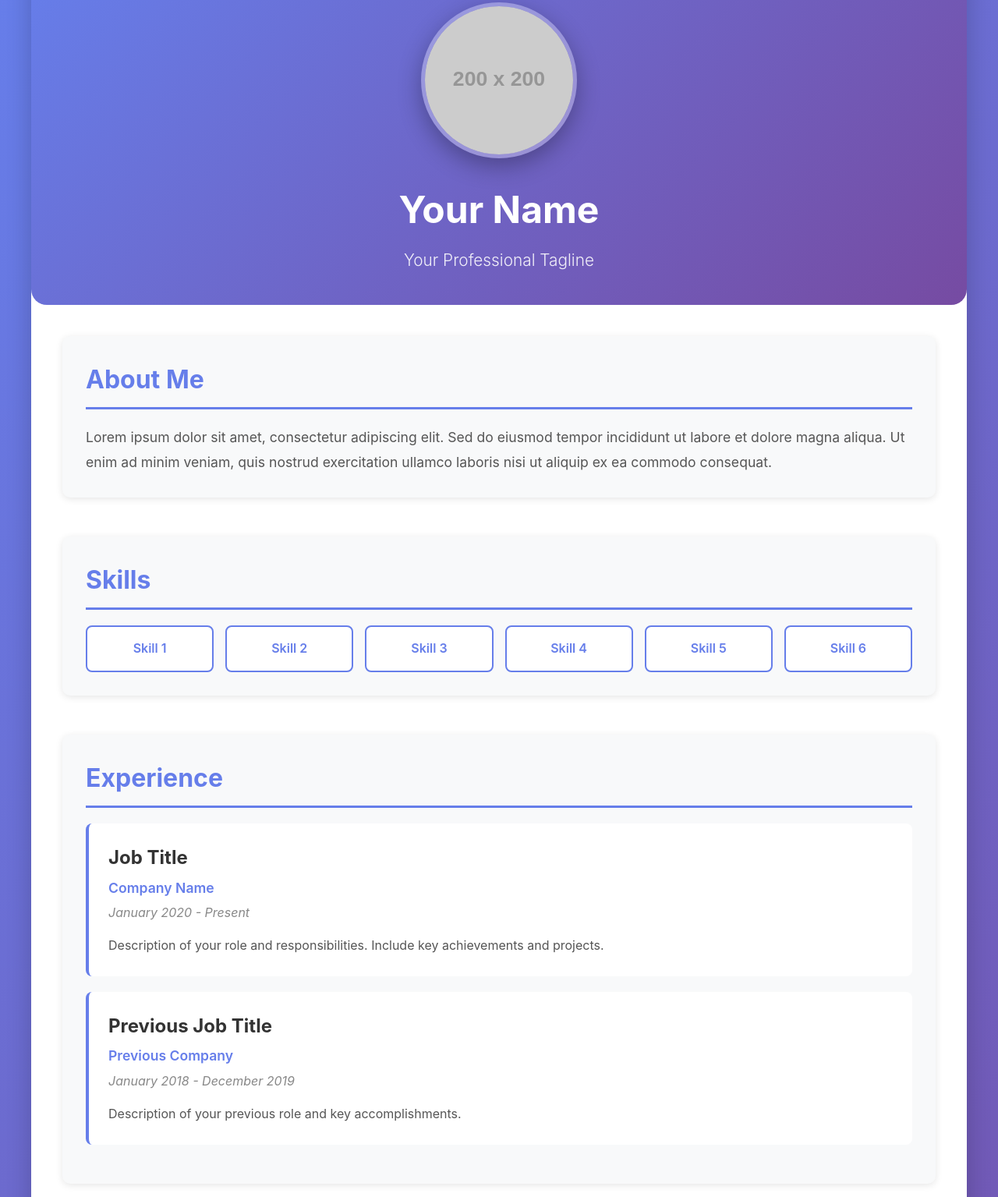
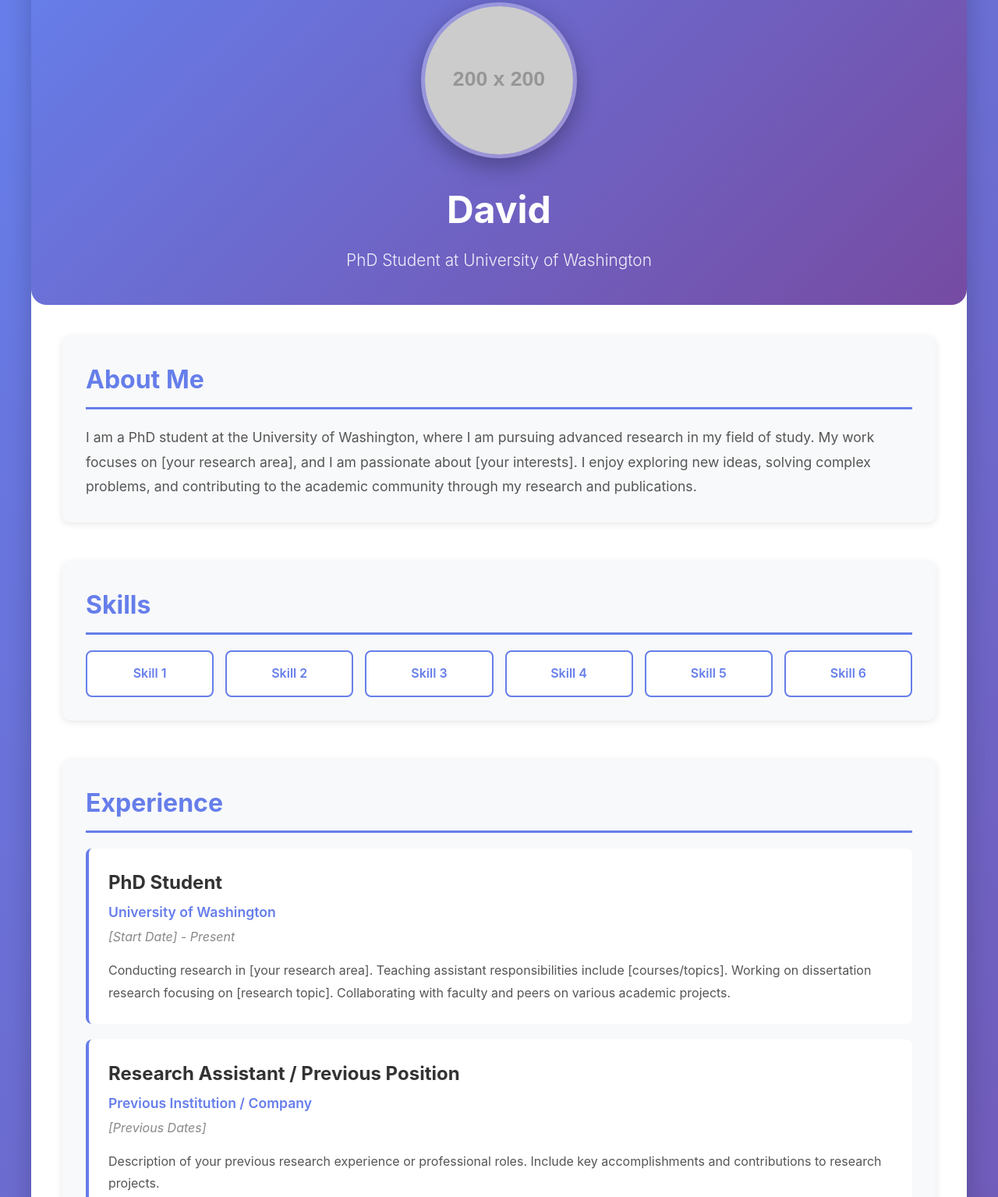
Before and after one commit to fengc777/fengc777, a plain HTML site: page index.html in a window 1280 px wide. Shown: the part 37-1572 px from the top of the page at 78% size. Drawn offline with Linux system fonts and the light colour scheme; placeholder pictures from the web are drawn by us.

Commit message:
update index.html

```diff
--- a/index.html
+++ b/index.html
@@ -3,7 +3,7 @@
 <head>
     <meta charset="UTF-8">
     <meta name="viewport" content="width=device-width, initial-scale=1.0">
-    <title>Your Name - Portfolio</title>
+    <title>David - Portfolio</title>
     <link rel="stylesheet" href="styles.css">
 </head>
 <body>
@@ -13,8 +13,8 @@
                 <div class="profile-image">
                     <img src="https://via.placeholder.com/200" alt="Profile Picture">
                 </div>
-                <h1 class="name">Your Name</h1>
-                <p class="tagline">Your Professional Tagline</p>
+                <h1 class="name">David</h1>
+                <p class="tagline">PhD Student at University of Washington</p>
             </div>
         </header>
 
@@ -22,9 +22,10 @@
             <section class="about">
                 <h2>About Me</h2>
                 <p>
-                    Lorem ipsum dolor sit amet, consectetur adipiscing elit. Sed do eiusmod tempor
-                    incididunt ut labore et dolore magna aliqua. Ut enim ad minim veniam, quis nostrud
-                    exercitation ullamco laboris nisi ut aliquip ex ea commodo consequat.
+                    I am a PhD student at the University of Washington, where I am pursuing advanced research
+                    in my field of study. My work focuses on [your research area], and I am passionate about
+                    [your interests]. I enjoy exploring new ideas, solving complex problems, and contributing
+                    to the academic community through my research and publications.
                 </p>
             </section>
 
@@ -43,19 +44,22 @@
             <section class="experience">
                 <h2>Experience</h2>
                 <div class="experience-item">
-                    <h3>Job Title</h3>
-                    <p class="company">Company Name</p>
-                    <p class="duration">January 2020 - Present</p>
+                    <h3>PhD Student</h3>
+                    <p class="company">University of Washington</p>
+                    <p class="duration">[Start Date] - Present</p>
                     <p class="description">
-                        Description of your role and responsibilities. Include key achievements and projects.
+                        Conducting research in [your research area]. Teaching assistant responsibilities include
+                        [courses/topics]. Working on dissertation research focusing on [research topic].
+                        Collaborating with faculty and peers on various academic projects.
                     </p>
                 </div>
                 <div class="experience-item">
-                    <h3>Previous Job Title</h3>
-                    <p class="company">Previous Company</p>
-                    <p class="duration">January 2018 - December 2019</p>
+                    <h3>Research Assistant / Previous Position</h3>
+                    <p class="company">Previous Institution / Company</p>
+                    <p class="duration">[Previous Dates]</p>
                     <p class="description">
-                        Description of your previous role and key accomplishments.
+                        Description of your previous research experience or professional roles. Include key
+                        accomplishments and contributions to research projects.
                     </p>
                 </div>
             </section>
@@ -93,9 +97,14 @@
             <section class="education">
                 <h2>Education</h2>
                 <div class="education-item">
-                    <h3>Degree Name</h3>
-                    <p class="school">University Name</p>
-                    <p class="duration">2014 - 2018</p>
+                    <h3>PhD in [Your Field]</h3>
+                    <p class="school">University of Washington</p>
+                    <p class="duration">[Start Year] - Present</p>
+                </div>
+                <div class="education-item">
+                    <h3>Master's Degree / Previous Degree</h3>
+                    <p class="school">Previous University</p>
+                    <p class="duration">[Previous Dates]</p>
                 </div>
             </section>
 
@@ -105,7 +114,7 @@
                     <a href="mailto:your.email@example.com" class="contact-item">
                         📧 Email
                     </a>
-                    <a href="https://github.com/yourusername" target="_blank" class="contact-item">
+                    <a href="https://github.com/fengc777" target="_blank" class="contact-item">
                         💻 GitHub
                     </a>
                     <a href="https://linkedin.com/in/yourusername" target="_blank" class="contact-item">
@@ -119,7 +128,7 @@
         </main>
 
         <footer>
-            <p>&copy; 2024 Your Name. All rights reserved.</p>
+            <p>&copy; 2024 David. All rights reserved.</p>
         </footer>
     </div>
 </body>
```
